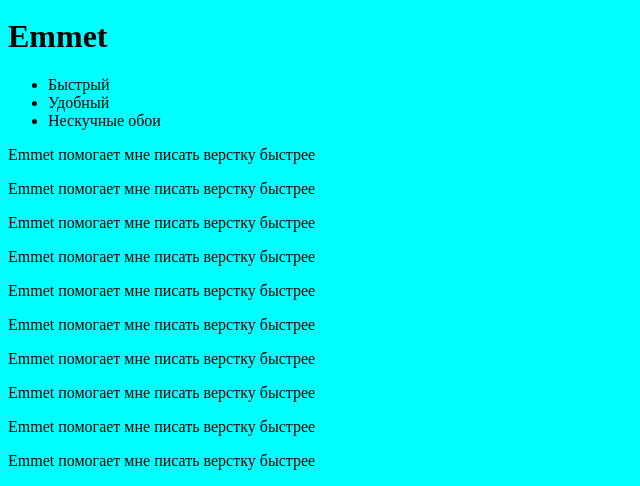
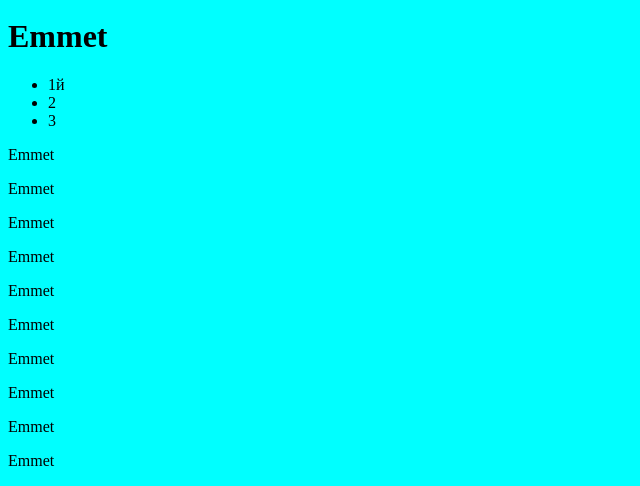
Before and after one commit to Satyshev/satyshev.github.io, a plain HTML site: page index.html in a window 1280 px wide. Shown: the part 771-1257 px from the top of the page, without its empty margins (0-640 px from the left). Drawn offline with Linux system fonts and the light colour scheme.

Commit message:
Update index.html

```diff
--- a/index.html
+++ b/index.html
@@ -7,7 +7,7 @@
   </head>
 
   <body>
-    <h1>skillbox</h1>
+    <h1>Header</h1>
     <h2>programma</h2>
     <ul>
       <li>1</li>
@@ -62,20 +62,20 @@
     <main>
       <h1>Emmet</h1>
       <ul>
-        <li>Быстрый</li>
-        <li>Удобный</li>
-        <li>Нескучные обои</li>
+        <li>1й</li>
+        <li>2</li>
+        <li>3</li>
       </ul>
-      <p>Emmet помогает мне писать верстку быстрее</p>
-      <p>Emmet помогает мне писать верстку быстрее</p>
-      <p>Emmet помогает мне писать верстку быстрее</p>
-      <p>Emmet помогает мне писать верстку быстрее</p>
-      <p>Emmet помогает мне писать верстку быстрее</p>
-      <p>Emmet помогает мне писать верстку быстрее</p>
-      <p>Emmet помогает мне писать верстку быстрее</p>
-      <p>Emmet помогает мне писать верстку быстрее</p>
-      <p>Emmet помогает мне писать верстку быстрее</p>
-      <p>Emmet помогает мне писать верстку быстрее</p>
+      <p>Emmet</p>
+      <p>Emmet</p>
+      <p>Emmet</p>
+      <p>Emmet</p>
+      <p>Emmet</p>
+      <p>Emmet</p>
+      <p>Emmet</p>
+      <p>Emmet</p>
+      <p>Emmet</p>
+      <p>Emmet</p>
     </main>
 
   </body>
```
